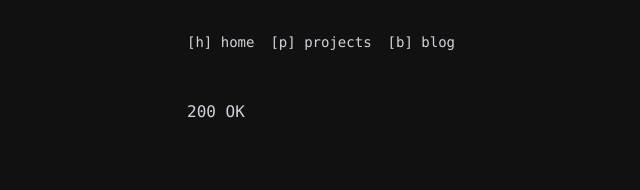
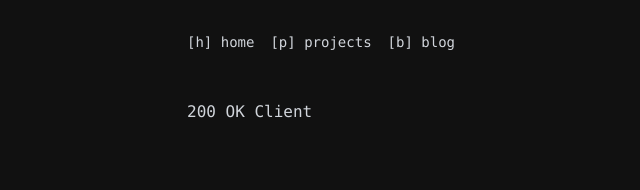
Before and after one commit to 112523chen/itsalexchen-website, a Next.js app: page /health in a window 1280 px wide. Shown: the top 190 px of the page, without its empty margins (21-661 px from the left). Built offline with nearby package versions, Linux system fonts and the light colour scheme.

Commit message:
chore(): update health check endpoint

```diff
--- a/src/app/health/page.tsx
+++ b/src/app/health/page.tsx
@@ -4,11 +4,7 @@ const HealthPage: FC = () => {
   // check if browser or server has requested the page
   const isBrowser = typeof window !== "undefined";
 
-  if (!isBrowser) {
-    console.log("Where did you come from?");
-  }
-
-  return <div>200 OK</div>;
+  return <div>200 OK {isBrowser ? "Client" : "Server"}</div>;
 };
 
 export default HealthPage;
```
